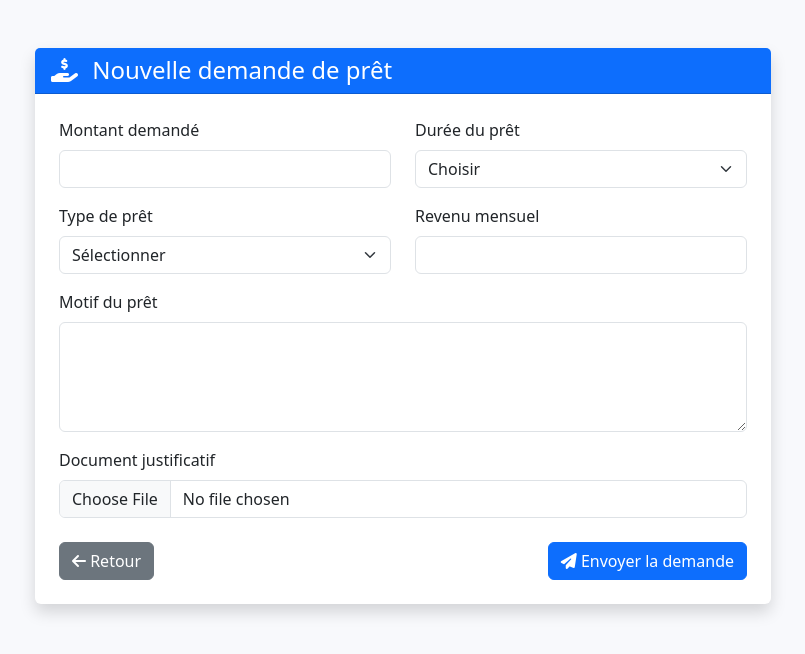
After one commit to romeo2433/Gestion-de-banque, a PHP site: page /client/nouvelle_demande.php in a window 1280 px wide. The commit adds this page. Shown: the top 654 px of the page, without its empty margins (237-1042 px from the left). Run offline with PHP 8.4, Linux system fonts and the light colour scheme.

Commit message:
Ajout fonctionnalité espace client

```diff
--- /dev/null
+++ b/client/nouvelle_demande.php
@@ -0,0 +1,294 @@
+<?php
+
+session_start();
+
+require_once '../config.php';
+
+if ($_SERVER['REQUEST_METHOD'] == 'POST') {
+
+    $utilisateur_id = $_SESSION['user_id'];
+
+    $montant = $_POST['montant'];
+    $duree = $_POST['duree'];
+    $type_pret = $_POST['type_pret'];
+    $revenu = $_POST['revenu'];
+    $motif = $_POST['motif'];
+
+    $taux_interet = 5;
+
+    // Gestion upload fichier
+    $nom_document = null;
+
+    if (!empty($_FILES['document']['name'])) {
+
+        $nom_document = time() . '_' . $_FILES['document']['name'];
+
+        move_uploaded_file(
+            $_FILES['document']['tmp_name'],
+            "../uploads/" . $nom_document
+        );
+    }
+
+    // Insertion
+    $stmt = $conn->prepare("
+        INSERT INTO demande_pret
+        (
+            utilisateur_id,
+            montant,
+            duree,
+            taux_interet,
+            type_pret,
+            revenu,
+            motif,
+            document,
+            statut
+        )
+
+        VALUES
+        (
+            :utilisateur_id,
+            :montant,
+            :duree,
+            :taux_interet,
+            :type_pret,
+            :revenu,
+            :motif,
+            :document,
+            'en attente'
+        )
+    ");
+
+    $stmt->execute([
+
+        ':utilisateur_id' => $utilisateur_id,
+        ':montant' => $montant,
+        ':duree' => $duree,
+        ':taux_interet' => $taux_interet,
+        ':type_pret' => $type_pret,
+        ':revenu' => $revenu,
+        ':motif' => $motif,
+        ':document' => $nom_document
+
+    ]);
+
+    header("Location: espace_client.php");
+}
+?>
+
+<!DOCTYPE html>
+<html lang="fr">
+
+<head>
+
+    <meta charset="UTF-8">
+
+    <meta name="viewport"
+          content="width=device-width, initial-scale=1.0">
+
+    <title>
+        Nouvelle demande de prêt
+    </title>
+
+    <link href="https://cdn.jsdelivr.net/npm/bootstrap@5.3.0/dist/css/bootstrap.min.css"
+          rel="stylesheet">
+
+    <link rel="stylesheet"
+          href="https://cdnjs.cloudflare.com/ajax/libs/font-awesome/6.4.0/css/all.min.css">
+
+</head>
+
+<body style="background-color:#f8f9fc;">
+
+<div class="container py-5">
+
+    <div class="row justify-content-center">
+
+        <div class="col-lg-8">
+
+            <div class="card shadow border-0">
+
+                <div class="card-header bg-primary text-white">
+
+                    <h4 class="mb-0">
+
+                        <i class="fas fa-hand-holding-usd me-2"></i>
+
+                        Nouvelle demande de prêt
+
+                    </h4>
+
+                </div>
+
+                <div class="card-body p-4">
+
+                    <form action="traitement_pret.php"
+                          method="POST"
+                          enctype="multipart/form-data">
+
+                        <div class="row">
+
+                            <!-- Montant -->
+                            <div class="col-md-6 mb-3">
+
+                                <label class="form-label">
+                                    Montant demandé
+                                </label>
+
+                                <input type="number"
+                                       name="montant"
+                                       class="form-control"
+                                       required>
+
+                            </div>
+
+                            <!-- Durée -->
+                            <div class="col-md-6 mb-3">
+
+                                <label class="form-label">
+                                    Durée du prêt
+                                </label>
+
+                                <select name="duree"
+                                        class="form-select"
+                                        required>
+
+                                    <option value="">
+                                        Choisir
+                                    </option>
+
+                                    <option value="6">
+                                        6 mois
+                                    </option>
+
+                                    <option value="12">
+                                        12 mois
+                                    </option>
+
+                                    <option value="24">
+                                        24 mois
+                                    </option>
+
+                                    <option value="36">
+                                        36 mois
+                                    </option>
+
+                                </select>
+
+                            </div>
+
+                        </div>
+
+                        <div class="row">
+
+                            <!-- Type -->
+                            <div class="col-md-6 mb-3">
+
+                                <label class="form-label">
+                                    Type de prêt
+                                </label>
+
+                                <select name="type_pret"
+                                        class="form-select"
+                                        required>
+
+                                    <option value="">
+                                        Sélectionner
+                                    </option>
+
+                                    <option value="personnel">
+                                        Personnel
+                                    </option>
+
+                                    <option value="immobilier">
+                                        Immobilier
+                                    </option>
+
+                                    <option value="vehicule">
+                                        Véhicule
+                                    </option>
+
+                                    <option value="etudiant">
+                                        Étudiant
+                                    </option>
+
+                                </select>
+
+                            </div>
+
+                            <!-- Revenu -->
+                            <div class="col-md-6 mb-3">
+
+                                <label class="form-label">
+                                    Revenu mensuel
+                                </label>
+
+                                <input type="number"
+                                       name="revenu"
+                                       class="form-control"
+                                       required>
+
+                            </div>
+
+                        </div>
+
+                        <!-- Motif -->
+                        <div class="mb-3">
+
+                            <label class="form-label">
+                                Motif du prêt
+                            </label>
+
+                            <textarea name="motif"
+                                      rows="4"
+                                      class="form-control"
+                                      required></textarea>
+
+                        </div>
+
+                        <!-- Fichier -->
+                        <div class="mb-4">
+
+                            <label class="form-label">
+                                Document justificatif
+                            </label>
+
+                            <input type="file"
+                                   name="document"
+                                   class="form-control">
+
+                        </div>
+
+                        <!-- Boutons -->
+                        <div class="d-flex justify-content-between">
+
+                            <a href="../espace_client.php"
+                               class="btn btn-secondary">
+
+                                <i class="fas fa-arrow-left"></i>
+                                Retour
+                            </a>
+
+                            <button type="submit"
+                                    class="btn btn-primary">
+
+                                <i class="fas fa-paper-plane"></i>
+                                Envoyer la demande
+
+                            </button>
+
+                        </div>
+
+                    </form>
+
+                </div>
+
+            </div>
+
+        </div>
+
+    </div>
+
+</div>
+
+</body>
+</html>
```
Also changed, not shown: client/traitement_pret.php (added, +76 -0 lines), espace_client.php (+21 -6 lines).
